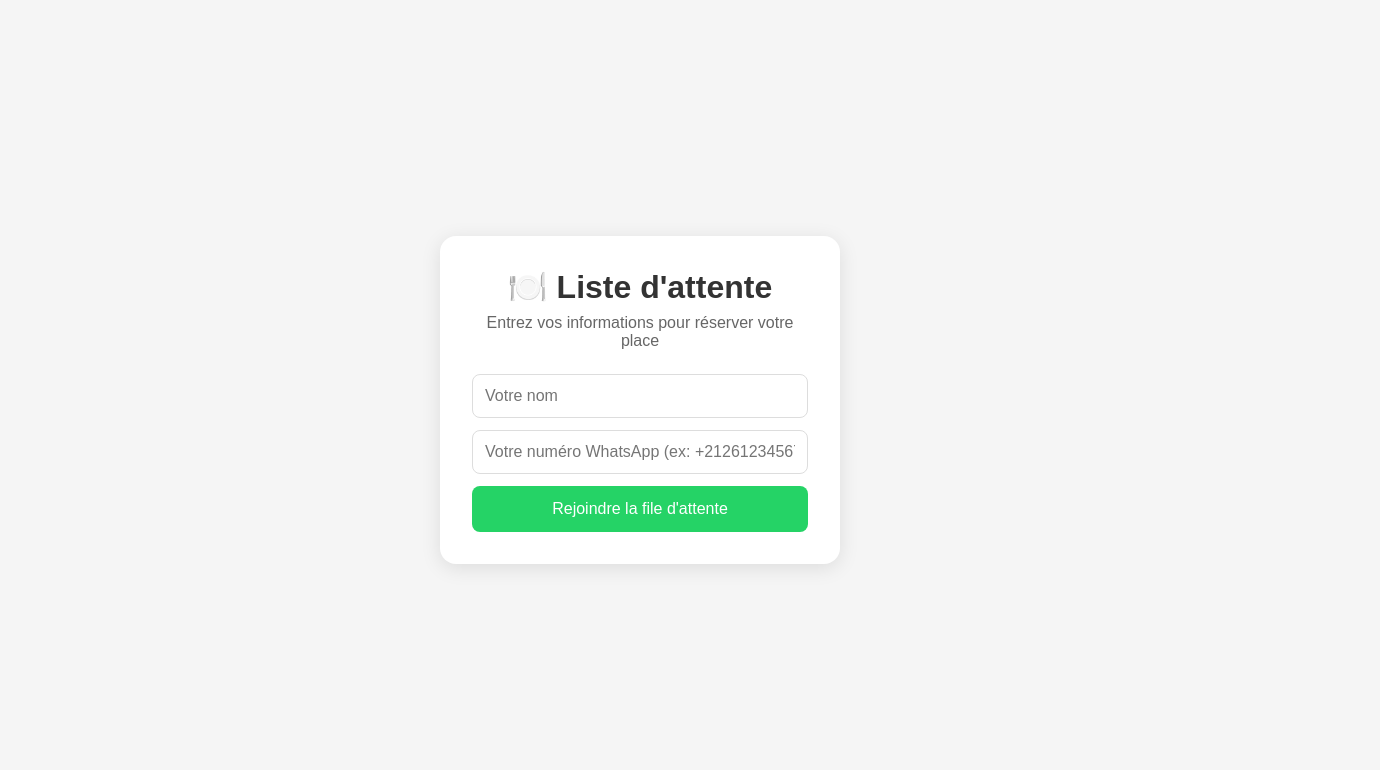
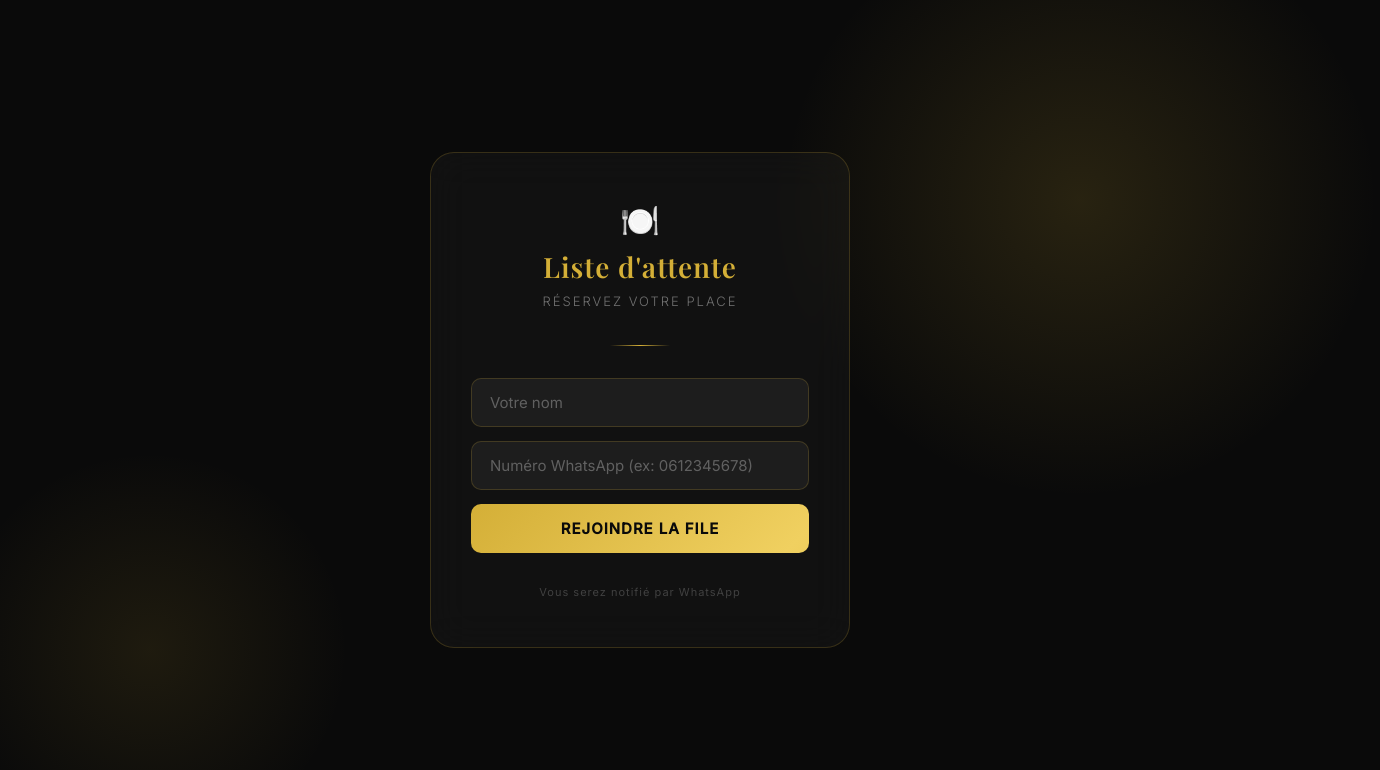
Before and after one commit to tahaak23/waitlist-app, a website: page public/index.html in a window 1280 px wide. Shown: the whole page, 1380 px wide, since content can reach past the window. Drawn offline with nearby package versions, Linux system fonts and the light colour scheme.

Commit message:
luxury style

```diff
--- a/public/index.html
+++ b/public/index.html
@@ -3,65 +3,146 @@
 <head>
   <meta charset="UTF-8">
   <meta name="viewport" content="width=device-width, initial-scale=1.0">
-  <title>Liste d'attente</title>
+  <title>File d'attente</title>
+  <link href="https://fonts.googleapis.com/css2?family=Playfair+Display:wght@400;600&family=Inter:wght@300;400;500&display=swap" rel="stylesheet">
   <style>
     * { margin: 0; padding: 0; box-sizing: border-box; }
     body {
-      font-family: Arial, sans-serif;
-      background: #f5f5f5;
+      font-family: 'Inter', sans-serif;
+      background: #0a0a0a;
+      min-height: 100vh;
       display: flex;
       justify-content: center;
       align-items: center;
-      min-height: 100vh;
+      position: relative;
+      overflow: hidden;
+    }
+    body::before {
+      content: '';
+      position: absolute;
+      width: 600px;
+      height: 600px;
+      background: radial-gradient(circle, rgba(212,175,55,0.15) 0%, transparent 70%);
+      top: -100px;
+      right: -100px;
+      border-radius: 50%;
+    }
+    body::after {
+      content: '';
+      position: absolute;
+      width: 400px;
+      height: 400px;
+      background: radial-gradient(circle, rgba(212,175,55,0.1) 0%, transparent 70%);
+      bottom: -50px;
+      left: -50px;
+      border-radius: 50%;
     }
     .card {
-      background: white;
-      border-radius: 16px;
-      padding: 32px;
+      background: rgba(255,255,255,0.03);
+      backdrop-filter: blur(20px);
+      border: 1px solid rgba(212,175,55,0.2);
+      border-radius: 24px;
+      padding: 48px 40px;
       width: 90%;
-      max-width: 400px;
-      box-shadow: 0 4px 20px rgba(0,0,0,0.1);
+      max-width: 420px;
       text-align: center;
+      position: relative;
+      z-index: 1;
     }
-    h1 { color: #333; margin-bottom: 8px; }
-    p { color: #666; margin-bottom: 24px; }
+    .logo {
+      font-size: 32px;
+      margin-bottom: 8px;
+    }
+    h1 {
+      font-family: 'Playfair Display', serif;
+      color: #d4af37;
+      font-size: 28px;
+      font-weight: 600;
+      margin-bottom: 8px;
+      letter-spacing: 1px;
+    }
+    .subtitle {
+      color: rgba(255,255,255,0.4);
+      font-size: 13px;
+      font-weight: 300;
+      margin-bottom: 36px;
+      letter-spacing: 2px;
+      text-transform: uppercase;
+    }
+    .divider {
+      width: 60px;
+      height: 1px;
+      background: linear-gradient(to right, transparent, #d4af37, transparent);
+      margin: 0 auto 32px;
+    }
     input {
       width: 100%;
-      padding: 12px;
-      margin-bottom: 12px;
-      border: 1px solid #ddd;
-      border-radius: 8px;
-      font-size: 16px;
+      padding: 14px 18px;
+      margin-bottom: 14px;
+      background: rgba(255,255,255,0.05);
+      border: 1px solid rgba(212,175,55,0.2);
+      border-radius: 10px;
+      font-size: 15px;
+      color: white;
+      font-family: 'Inter', sans-serif;
+      transition: border-color 0.3s;
     }
+    input:focus {
+      outline: none;
+      border-color: rgba(212,175,55,0.6);
+    }
+    input::placeholder { color: rgba(255,255,255,0.3); }
     button {
       width: 100%;
-      padding: 14px;
-      background: #25D366;
-      color: white;
+      padding: 15px;
+      background: linear-gradient(135deg, #d4af37, #f0d060, #d4af37);
+      background-size: 200% auto;
+      color: #0a0a0a;
       border: none;
-      border-radius: 8px;
-      font-size: 16px;
+      border-radius: 10px;
+      font-size: 15px;
+      font-weight: 600;
       cursor: pointer;
+      letter-spacing: 1px;
+      text-transform: uppercase;
+      transition: all 0.3s;
+      font-family: 'Inter', sans-serif;
     }
-    button:hover { background: #1ebe57; }
+    button:hover {
+      background-position: right center;
+      transform: translateY(-1px);
+      box-shadow: 0 8px 25px rgba(212,175,55,0.3);
+    }
     .result {
-      margin-top: 20px;
+      margin-top: 24px;
       padding: 16px;
-      background: #e8f5e9;
-      border-radius: 8px;
-      color: #2e7d32;
+      background: rgba(212,175,55,0.1);
+      border: 1px solid rgba(212,175,55,0.3);
+      border-radius: 10px;
+      color: #d4af37;
+      font-size: 14px;
       display: none;
+      line-height: 1.6;
+    }
+    .footer {
+      margin-top: 32px;
+      color: rgba(255,255,255,0.2);
+      font-size: 11px;
+      letter-spacing: 1px;
     }
   </style>
 </head>
 <body>
   <div class="card">
-    <h1>🍽️ Liste d'attente</h1>
-    <p>Entrez vos informations pour réserver votre place</p>
+    <div class="logo">🍽️</div>
+    <h1>Liste d'attente</h1>
+    <p class="subtitle">Réservez votre place</p>
+    <div class="divider"></div>
     <input type="text" id="name" placeholder="Votre nom" />
-    <input type="tel" id="phone" placeholder="Votre numéro WhatsApp (ex: +212612345678)" />
-    <button onclick="joinWaitlist()">Rejoindre la file d'attente</button>
+    <input type="tel" id="phone" placeholder="Numéro WhatsApp (ex: 0612345678)" />
+    <button onclick="joinWaitlist()">Rejoindre la file</button>
     <div class="result" id="result"></div>
+    <p class="footer">Vous serez notifié par WhatsApp</p>
   </div>
 
   <script>
@@ -84,7 +165,7 @@
         const data = await response.json();
         const result = document.getElementById('result');
         result.style.display = 'block';
-    result.innerHTML = `✅ ${data.message} — Vous recevrez un message WhatsApp quand votre table est prête !`;
+        result.innerHTML = `✅ ${data.message}<br><small>Vous recevrez un message WhatsApp quand votre table est prête</small>`;
       } catch (err) {
         alert('Erreur: ' + err.message);
       }
```
Also changed, not shown: public/dashboard.html (+122 -26 lines). Lines whose indentation alone changed are shown as unchanged.
